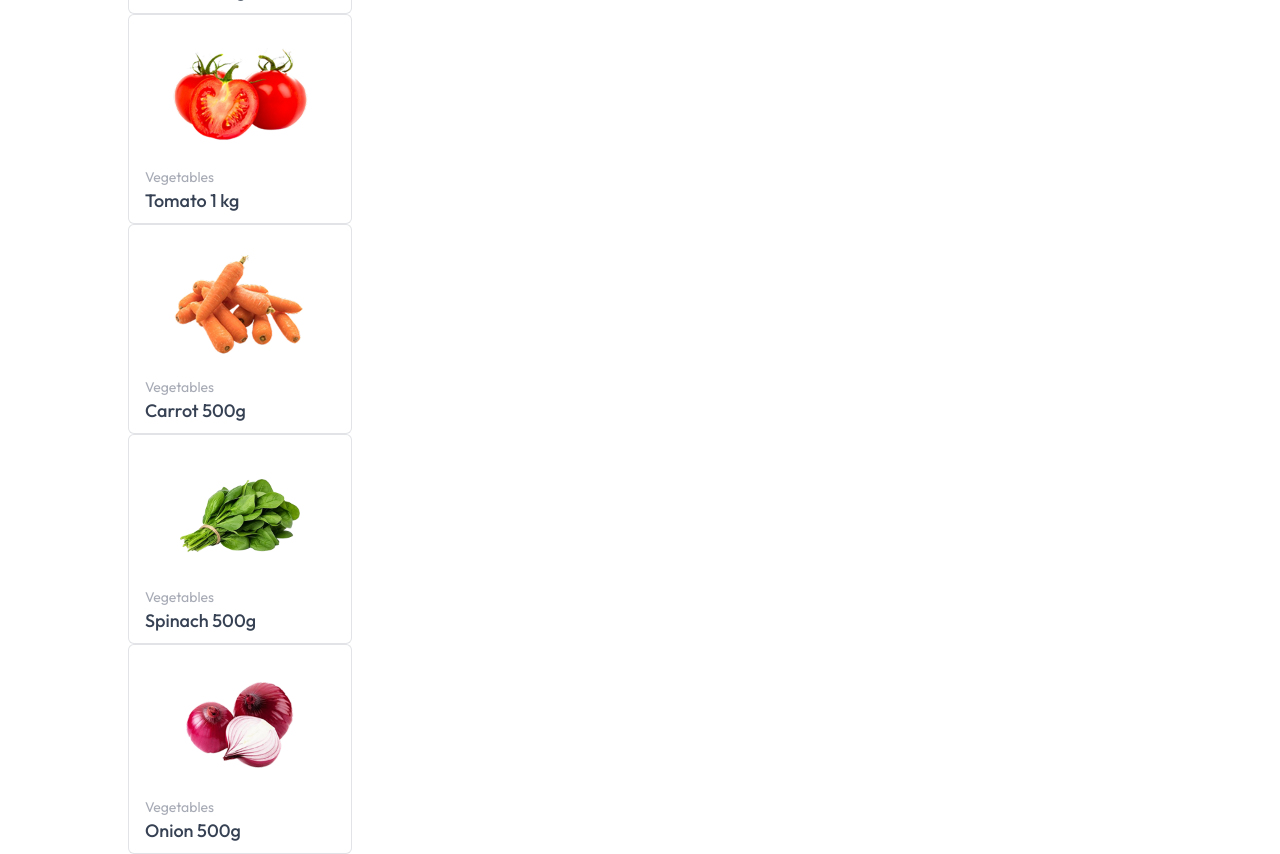
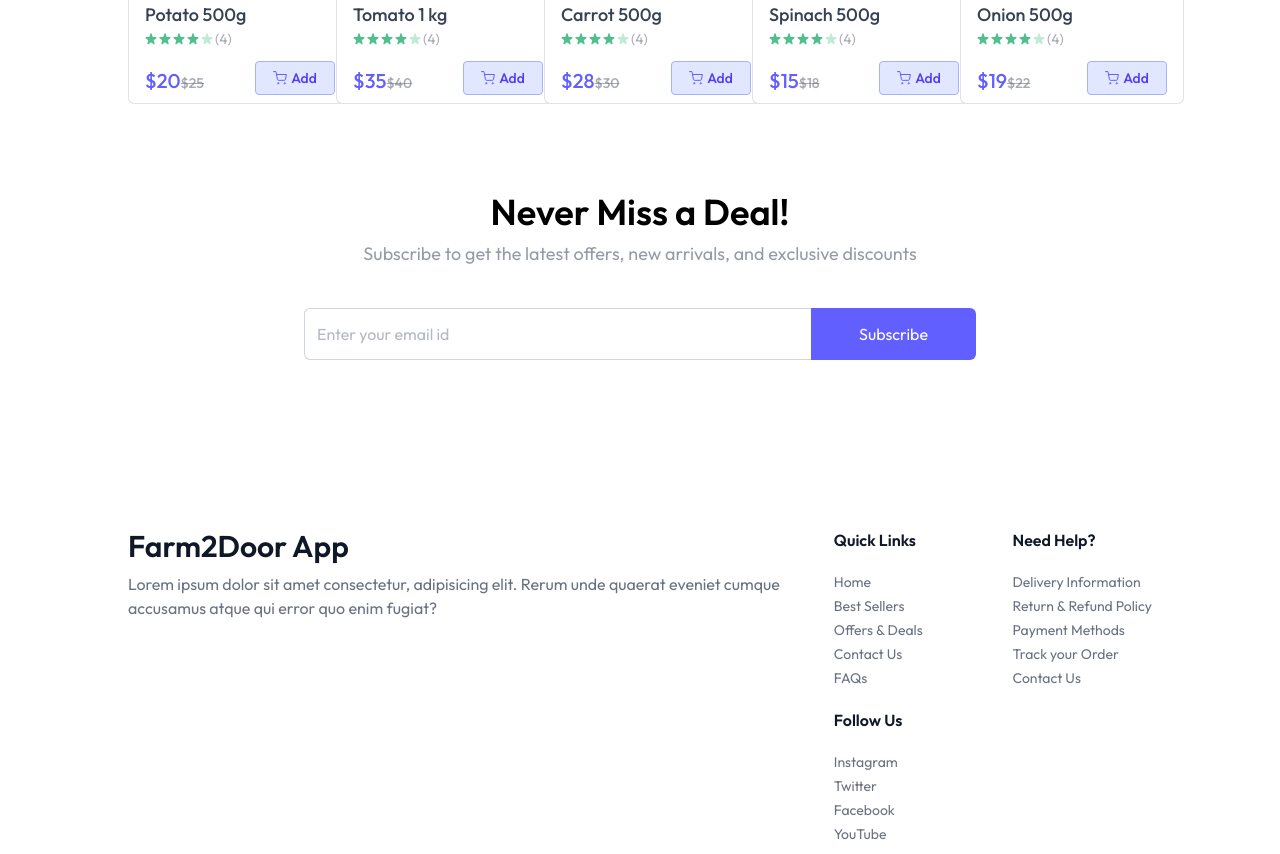
Before and after one commit to prakashverma-dev/Farm2Door, a React (Vite) app in the folder client/: page / in a window 1280 px wide. Shown: the part 1080-1934 px from the top of the page. Built offline with nearby package versions, Linux system fonts and the light colour scheme.

Commit message:
done till 2:9:40

```diff
--- a/client/src/App.jsx
+++ b/client/src/App.jsx
@@ -9,6 +9,7 @@
 import MyOrder from './pages/MyOrder'
 import LoginSignup from './components/LoginSignup'
 import ProductCategory from './pages/productCategory'
+import Footer from './components/Footer'
 
 function App() {
 
@@ -31,6 +32,7 @@
          <Route path='/productcategory/:categoryname' element={<ProductCategory />}  />
       </Routes>
       </div>
+      {isSellerPath ? null : <Footer/>}
    </div>
   )
 }
--- a/client/src/components/BestSeller.jsx
+++ b/client/src/components/BestSeller.jsx
@@ -16,7 +16,8 @@
 
         <p className="text-2xl font-medium md:text-3xl">Best Sellers</p>
         {/* Showing Products Here */}
-        <div>
+
+        <div className="my-6 grid grid-cols-1 sm:grid-cols-2 md:grid-cols-4 lg:grid-cols-5 gap-4 items-center justify-center">
             {
                 stockedProducts.map((item, index)=>{
                     return <div key={index}>
--- /dev/null
+++ b/client/src/components/Footer.jsx
@@ -0,0 +1,44 @@
+export default function Footer() {
+     const linkSections = [
+        {
+            title: "Quick Links",
+            links: ["Home", "Best Sellers", "Offers & Deals", "Contact Us", "FAQs"]
+        },
+        {
+            title: "Need Help?",
+            links: ["Delivery Information", "Return & Refund Policy", "Payment Methods", "Track your Order", "Contact Us"]
+        },
+        {
+            title: "Follow Us",
+            links: ["Instagram", "Twitter", "Facebook", "YouTube"]
+        }
+    ];
+
+    return (
+        <div className="py-16 px-6 md:px-16 lg:px-24 xl:px-32">
+            <div className="flex flex-col md:flex-row items-start justify-between gap-10 py-10 border-b border-gray-500/30 text-gray-500">
+                <div>
+                    <h2 className="font-semibold text-2xl md:text-3xl text-gray-900">Farm2Door App</h2>
+                    <p className="text-sm md:text-base mt-2">Lorem ipsum dolor sit amet consectetur, adipisicing elit. Rerum unde quaerat eveniet cumque accusamus atque qui error quo enim fugiat?</p>
+                </div>
+                <div className="flex flex-wrap justify-between w-full md:w-[45%] gap-5">
+                    {linkSections.map((section, index) => (
+                        <div key={index}>
+                            <h3 className="font-semibold text-base text-gray-900 md:mb-5 mb-2">{section.title}</h3>
+                            <ul className="text-sm space-y-1">
+                                {section.links.map((link, i) => (
+                                    <li key={i}>
+                                        <a href="#" className="hover:underline transition">{link}</a>
+                                    </li>
+                                ))}
+                            </ul>
+                        </div>
+                    ))}
+                </div>
+            </div>
+            <p className="py-4 text-center text-sm md:text-base text-gray-500/80">
+                Copyright 2025 © <a href="https://prebuiltui.com">PrebuiltUI</a> All Right Reserved.
+            </p>
+        </div>
+    );
+};
--- /dev/null
+++ b/client/src/components/NewsLetter.jsx
@@ -0,0 +1,28 @@
+import React from 'react'
+
+function NewsLetter() {
+
+
+    return (
+        <div className="py-16 flex flex-col items-center justify-center text-center space-y-2">
+            <h1 className="md:text-4xl text-2xl font-semibold">Never Miss a Deal!</h1>
+            <p className="md:text-lg text-gray-500/70 pb-8">
+                Subscribe to get the latest offers, new arrivals, and exclusive discounts
+            </p>
+            <form className="flex items-center justify-between max-w-2xl w-full md:h-13 h-12">
+                <input
+                    className="border border-gray-300 rounded-md h-full border-r-0 outline-none w-full rounded-r-none px-3 text-gray-500"
+                    type="text"
+                    placeholder="Enter your email id"
+                    required
+                />
+                <button type="submit" className="md:px-12 px-8 h-full text-white bg-indigo-500 hover:bg-indigo-600 transition-all cursor-pointer rounded-md rounded-l-none">
+                    Subscribe
+                </button>
+            </form>
+        </div>
+    )
+}
+
+
+export default NewsLetter
--- a/client/src/components/ProductCard.jsx
+++ b/client/src/components/ProductCard.jsx
@@ -1,16 +1,19 @@
-import React, { useContext } from 'react'
+import React, { useContext, useState } from 'react'
 import { AppContext } from '../context/AppContext';
+import { assets } from '../assets/assets';
 
 
 // Single Product Card only (we made it in seperate component for understanding it -)
 function ProductCard({item}) {
+
+     const [count, setCount] = useState(0);
 
     const { navigate } = useContext(AppContext);
 
   return (
 
     item && (
-    <div className='border border-gray-500/20 rounded-md md:px-4 px-3 py-2 bg-white min-w-56 max-w-56 w-full'>
+    <div onClick={()=> navigate(`/productdetail/${item._id}`)} className='border border-gray-500/20 rounded-md md:px-4 px-3 py-2 bg-white min-w-56 max-w-56 w-full'>
         <div className='group cursor-pointer flex items-center justify-center px-2'>
 
             <img src={item.image[0]} alt="" className='group-hover:scale-105 transition max-w-26 md:max-w-36' />
@@ -21,10 +24,50 @@
         <p>{item.category}</p>
         <p className='text-gray-700 font-medium text-lg truncate w-full'>{item.name}</p>
             <div className='flex items-center gap-0.5 '>
-                {
-                    Array(5).fill('')
 
-                }
+                {/*To Repeat the star */}
+
+                {Array(5).fill("").map((_, i) => (
+                <img key={i}
+                src={i < 4 ? assets.star_icon : assets.star_dull_icon}
+                alt="rating"
+                className="w-3 md:3.5"
+                />
+
+                ))}
+                <p>(4)</p>
+
+            </div>
+
+            <div className='flex items-end justify-between mt-3'>
+               <p className='md:text-xl text-base font-medium text-indigo-500'>
+
+                ${item.offerPrice}
+
+                <span className='text-gray-500/60 md:text-sm text-xs line-through'>${item.price}</span>
+               </p>
+
+
+               <div className="text-indigo-500" onClick={(e)=> e.stopPropagation() }>
+                        {count === 0 ? (
+                            <button className="flex items-center justify-center gap-1 bg-indigo-100 border border-indigo-300 md:w-[80px] w-[64px] h-[34px] rounded text-indigo-600 font-medium" onClick={() => setCount(1)} >
+                                <svg width="14" height="14" viewBox="0 0 14 14" fill="none" xmlns="http://www.w3.org/2000/svg">
+                                    <path d="M.583.583h2.333l1.564 7.81a1.17 1.17 0 0 0 1.166.94h5.67a1.17 1.17 0 0 0 1.167-.94l.933-4.893H3.5m2.333 8.75a.583.583 0 1 1-1.167 0 .583.583 0 0 1 1.167 0m6.417 0a.583.583 0 1 1-1.167 0 .583.583 0 0 1 1.167 0" stroke="#615fff" stroke-linecap="round" stroke-linejoin="round" />
+                                </svg>
+                                Add
+                            </button>
+                        ) : (
+                            <div className="flex items-center justify-center gap-2 md:w-20 w-16 h-[34px] bg-indigo-500/25 rounded select-none">
+                                <button onClick={() => setCount((prev) => Math.max(prev - 1, 0))} className="cursor-pointer text-md px-2 h-full" >
+                                    -
+                                </button>
+                                <span className="w-5 text-center">{count}</span>
+                                <button onClick={() => setCount((prev) => prev + 1)} className="cursor-pointer text-md px-2 h-full" >
+                                    +
+                                </button>
+                            </div>
+                        )}
+                    </div>
 
             </div>
         </div>
--- a/client/src/pages/Home.jsx
+++ b/client/src/pages/Home.jsx
@@ -2,6 +2,8 @@
 import Hero from '../components/Hero'
 import Category from '../components/Category'
 import BestSeller from '../components/BestSeller'
+import NewsLetter from '../components/NewsLetter'
+
 
 function Home() {
   return (
@@ -10,6 +12,8 @@
       <Hero/>
       <Category/>
       <BestSeller/>
+      <NewsLetter/>
+
 
       </div>
   )
```
